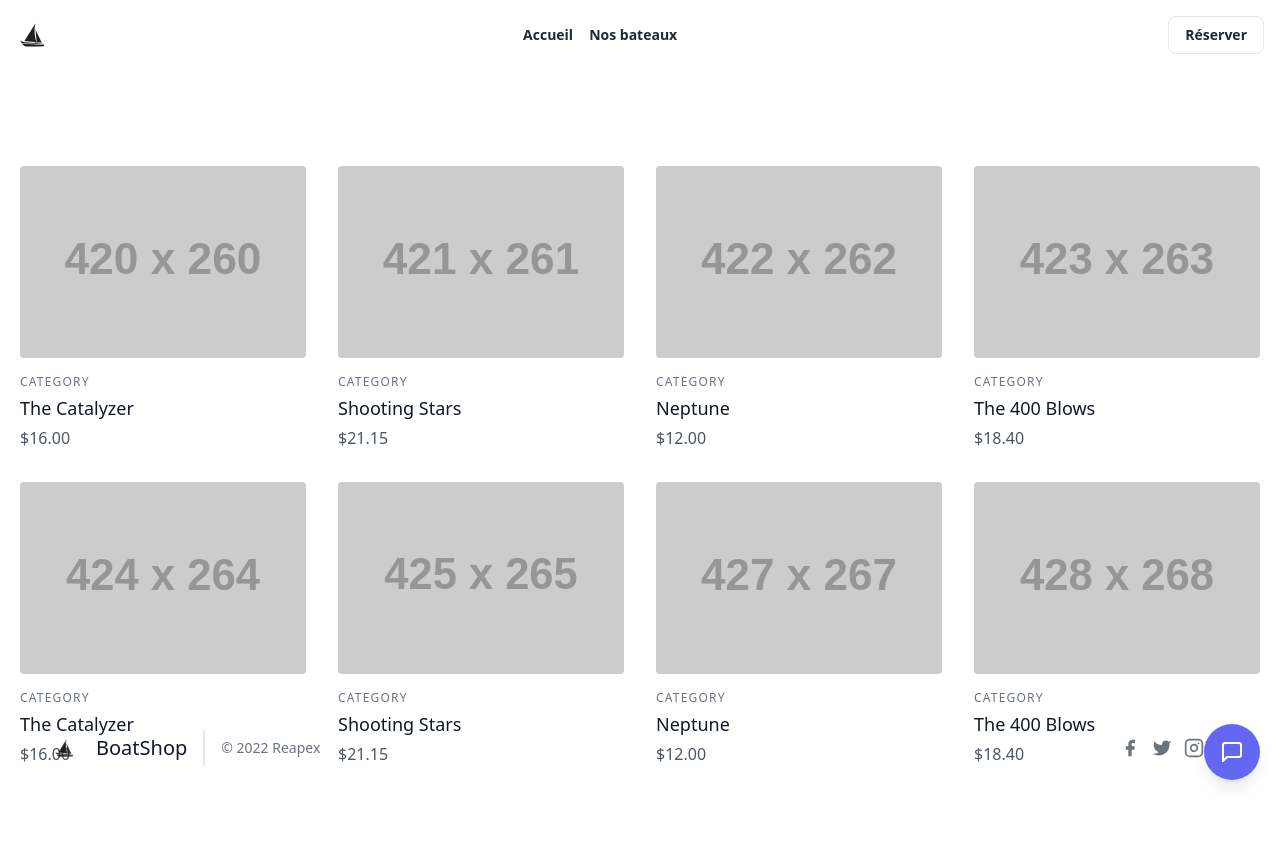
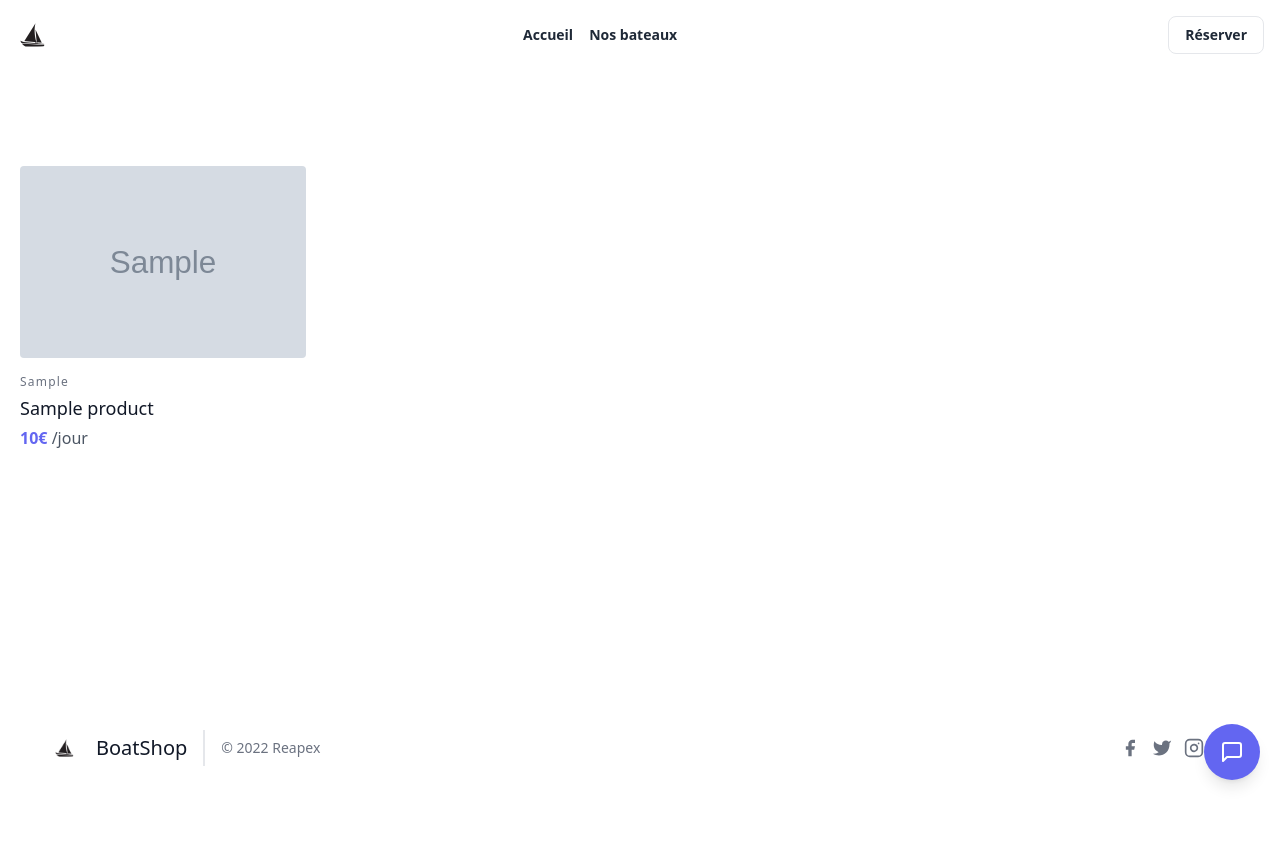
Before and after one commit to xReapex/aouka, a PHP site: page /products in a window 1280 px wide. After the commit the page ends 786 px from the top, so only its background shows below. Run offline with PHP 8.4, Linux system fonts and the light colour scheme; tables that the repository leaves empty or names only in its code hold one stand-in row (values such as "Sample post"); grey boxes marked "Sample" are stand-in pictures; grey boxes labelled with a size stand in for pictures from a placeholder-image service; some libraries are stand-ins or nearby versions.

Commit message:
add dummy boats

```diff
--- a/src/Router.php
+++ b/src/Router.php
@@ -3,5 +3,5 @@
 switch ($_SERVER['REQUEST_URI']){
 
     case '/': require 'templates/pages/home.php'; break;
-    case '/products': require 'templates/pages/productsFull.php'; break;
+    case '/products': require 'templates/pages/products.php'; break;
 }
--- a/src/manager/databaseManager.php
+++ b/src/manager/databaseManager.php
@@ -11,6 +11,8 @@ Autoloader::register();
 
 class databaseManager
 {
+    protected $conn;
+
     public function __construct()
     {
         $dbConfig = require_once 'config.php';
@@ -20,5 +22,15 @@ class databaseManager
         if( $conn->connect_error ) {
             die("Error : MYSQL cannot connect to your database.");
         }
+
+        $this->conn = $conn;
+    }
+
+    /**
+     * @return mysqli
+     */
+    public function getConn()
+    {
+        return $this->conn;
     }
 }
--- /dev/null
+++ b/src/repository/productRepository.php
@@ -0,0 +1,27 @@
+<?php
+
+namespace App\repository;
+
+use App\manager\databaseManager;
+use App\Autoloader;
+
+// Use Autoloader
+require_once 'src/Autoloader.php';
+Autoloader::register();
+
+class productRepository
+{
+    private $dbManager;
+
+    public function __construct()
+    {
+        $this->dbManager = new databaseManager();
+    }
+
+    public function getAll()
+    {
+        $conn = $this->dbManager->getConn();
+        $products = $conn->query("SELECT * FROM products");
+        return $products;
+    }
+}
--- a/src/templates/pages/home.php
+++ b/src/templates/pages/home.php
@@ -26,7 +26,7 @@ require 'src/templates/base.php';
                 <p class="mt-2 text-sm text-gray-500 md:text-base">Louez dès maintenant des bateaux luxueux pour vos voyages entre amis ou en famille ! Chacun de nos bateaux sont en parfait état et contrôlés régulièrement par nos équipes d'experts.</p>
                 <div class="flex justify-center lg:justify-start mt-6">
                     <a class="px-4 py-3 bg-gray-900 text-gray-200 text-xs font-semibold rounded hover:bg-gray-800" href="#">Lever les voiles</a>
-                    <a class="mx-4 px-4 py-3 bg-gray-300 text-gray-900 text-xs font-semibold rounded hover:bg-gray-400" href="#">Nos bateaux</a>
+                    <a class="mx-4 px-4 py-3 bg-gray-300 text-gray-900 text-xs font-semibold rounded hover:bg-gray-400" href="/products">Nos bateaux</a>
                 </div>
             </div>
         </div>
--- /dev/null
+++ b/src/templates/pages/products.php
@@ -0,0 +1,53 @@
+<?php use App\repository\productRepository;
+
+require 'src/templates/base.php'; ?>
+
+    <title>BoatShop - Products</title>
+
+<?php require 'src/repository/productRepository.php';
+
+$repository = new productRepository();
+$products = $repository->getAll();
+
+?>
+    <section class="text-gray-600 body-font">
+        <div class="container px-5 py-24 mx-auto">
+            <div class="flex flex-wrap -m-4">
+
+                <?php
+                foreach ($products as $product) { ?>
+                    <div class="lg:w-1/4 md:w-1/2 p-4 w-full">
+                        <a class="block relative h-48 rounded overflow-hidden">
+                            <img alt="ecommerce" class="object-cover object-center w-full h-full block"
+                                 src="assets/boats/<?php echo $product['image'] ?>">
+                        </a>
+                        <div class="mt-4">
+                            <h3 class="text-gray-500 text-xs tracking-widest title-font mb-1"><?php echo ucfirst($product['category']); ?></h3>
+                            <h2 class="text-gray-900 title-font text-lg font-medium"><?php echo ucfirst($product['name']); ?></h2>
+
+                            <?php
+                            if ($product['category'] == "vertical") {
+                                ?>
+                                <p class="mt-1"><b class="text-indigo-500" style="writing-mode: vertical-rl; text-orientation: sideways;"><?php echo $product['price']; ?></b><b class="text-indigo-500">€</b> /jour
+                                </p>
+                                <?php
+                            } else {
+                                ?>
+                                <p class="mt-1"><b class=" text-indigo-500"><?php echo $product['price']; ?>€</b> /jour
+                                </p>
+                                <?php
+                            }
+                            ?>
+
+
+                        </div>
+                    </div>
+                    <?php
+                }
+                ?>
+
+            </div>
+        </div>
+    </section>
+
+<?php require 'src/templates/component/footer.php' ?>
--- a/src/templates/pages/productsFull.php
+++ /dev/null
@@ -1,90 +0,0 @@
-<?php require 'src/templates/base.php'; ?>
-
-<section class="text-gray-600 body-font">
-    <div class="container px-5 py-24 mx-auto">
-        <div class="flex flex-wrap -m-4">
-            <div class="lg:w-1/4 md:w-1/2 p-4 w-full">
-                <a class="block relative h-48 rounded overflow-hidden">
-                    <img alt="ecommerce" class="object-cover object-center w-full h-full block" src="https://dummyimage.com/420x260">
-                </a>
-                <div class="mt-4">
-                    <h3 class="text-gray-500 text-xs tracking-widest title-font mb-1">CATEGORY</h3>
-                    <h2 class="text-gray-900 title-font text-lg font-medium">The Catalyzer</h2>
-                    <p class="mt-1">$16.00</p>
-                </div>
-            </div>
-            <div class="lg:w-1/4 md:w-1/2 p-4 w-full">
-                <a class="block relative h-48 rounded overflow-hidden">
-                    <img alt="ecommerce" class="object-cover object-center w-full h-full block" src="https://dummyimage.com/421x261">
-                </a>
-                <div class="mt-4">
-                    <h3 class="text-gray-500 text-xs tracking-widest title-font mb-1">CATEGORY</h3>
-                    <h2 class="text-gray-900 title-font text-lg font-medium">Shooting Stars</h2>
-                    <p class="mt-1">$21.15</p>
-                </div>
-            </div>
-            <div class="lg:w-1/4 md:w-1/2 p-4 w-full">
-                <a class="block relative h-48 rounded overflow-hidden">
-                    <img alt="ecommerce" class="object-cover object-center w-full h-full block" src="https://dummyimage.com/422x262">
-                </a>
-                <div class="mt-4">
-                    <h3 class="text-gray-500 text-xs tracking-widest title-font mb-1">CATEGORY</h3>
-                    <h2 class="text-gray-900 title-font text-lg font-medium">Neptune</h2>
-                    <p class="mt-1">$12.00</p>
-                </div>
-            </div>
-            <div class="lg:w-1/4 md:w-1/2 p-4 w-full">
-                <a class="block relative h-48 rounded overflow-hidden">
-                    <img alt="ecommerce" class="object-cover object-center w-full h-full block" src="https://dummyimage.com/423x263">
-                </a>
-                <div class="mt-4">
-                    <h3 class="text-gray-500 text-xs tracking-widest title-font mb-1">CATEGORY</h3>
-                    <h2 class="text-gray-900 title-font text-lg font-medium">The 400 Blows</h2>
-                    <p class="mt-1">$18.40</p>
-                </div>
-            </div>
-            <div class="lg:w-1/4 md:w-1/2 p-4 w-full">
-                <a class="block relative h-48 rounded overflow-hidden">
-                    <img alt="ecommerce" class="object-cover object-center w-full h-full block" src="https://dummyimage.com/424x264">
-                </a>
-                <div class="mt-4">
-                    <h3 class="text-gray-500 text-xs tracking-widest title-font mb-1">CATEGORY</h3>
-                    <h2 class="text-gray-900 title-font text-lg font-medium">The Catalyzer</h2>
-                    <p class="mt-1">$16.00</p>
-                </div>
-            </div>
-            <div class="lg:w-1/4 md:w-1/2 p-4 w-full">
-                <a class="block relative h-48 rounded overflow-hidden">
-                    <img alt="ecommerce" class="object-cover object-center w-full h-full block" src="https://dummyimage.com/425x265">
-                </a>
-                <div class="mt-4">
-                    <h3 class="text-gray-500 text-xs tracking-widest title-font mb-1">CATEGORY</h3>
-                    <h2 class="text-gray-900 title-font text-lg font-medium">Shooting Stars</h2>
-                    <p class="mt-1">$21.15</p>
-                </div>
-            </div>
-            <div class="lg:w-1/4 md:w-1/2 p-4 w-full">
-                <a class="block relative h-48 rounded overflow-hidden">
-                    <img alt="ecommerce" class="object-cover object-center w-full h-full block" src="https://dummyimage.com/427x267">
-                </a>
-                <div class="mt-4">
-                    <h3 class="text-gray-500 text-xs tracking-widest title-font mb-1">CATEGORY</h3>
-                    <h2 class="text-gray-900 title-font text-lg font-medium">Neptune</h2>
-                    <p class="mt-1">$12.00</p>
-                </div>
-            </div>
-            <div class="lg:w-1/4 md:w-1/2 p-4 w-full">
-                <a class="block relative h-48 rounded overflow-hidden">
-                    <img alt="ecommerce" class="object-cover object-center w-full h-full block" src="https://dummyimage.com/428x268">
-                </a>
-                <div class="mt-4">
-                    <h3 class="text-gray-500 text-xs tracking-widest title-font mb-1">CATEGORY</h3>
-                    <h2 class="text-gray-900 title-font text-lg font-medium">The 400 Blows</h2>
-                    <p class="mt-1">$18.40</p>
-                </div>
-            </div>
-        </div>
-    </div>
-</section>
-
-<?php require 'src/templates/component/footer.php'?>
```
Also changed, not shown: assets/boats/bateau1.jpg (added), assets/boats/burning_boat.jpg (added), assets/boats/vertical.jpg (added), assets/boats/voilier.webp (added).
